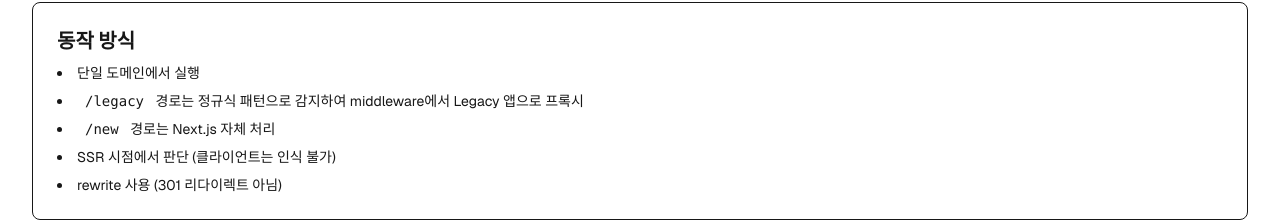
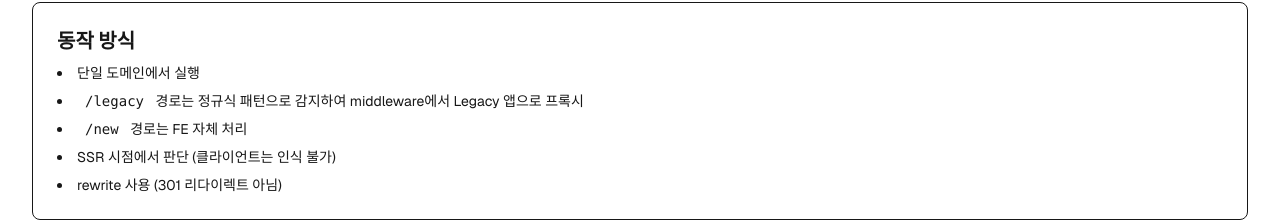
Before and after one commit to cbumlee/routing_test, a Next.js app in the folder new/: page / in a window 1280 px wide. Shown: the part 500-722 px from the top of the page. Built offline with nearby package versions, Linux system fonts and the light colour scheme.

Commit message:
feat: Feature B

```diff
--- a/new/app/page.tsx
+++ b/new/app/page.tsx
@@ -48,7 +48,7 @@ export default function Home() {
           <ul className="list-disc list-inside space-y-2 text-sm">
             <li>단일 도메인에서 실행</li>
             <li><code className="px-2 py-1 rounded">/legacy</code> 경로는 정규식 패턴으로 감지하여 middleware에서 Legacy 앱으로 프록시</li>
-            <li><code className="px-2 py-1 rounded">/new</code> 경로는 Next.js 자체 처리</li>
+            <li><code className="px-2 py-1 rounded">/new</code> 경로는 FE 자체 처리</li>
             <li>SSR 시점에서 판단 (클라이언트는 인식 불가)</li>
             <li>rewrite 사용 (301 리다이렉트 아님)</li>
           </ul>
```
